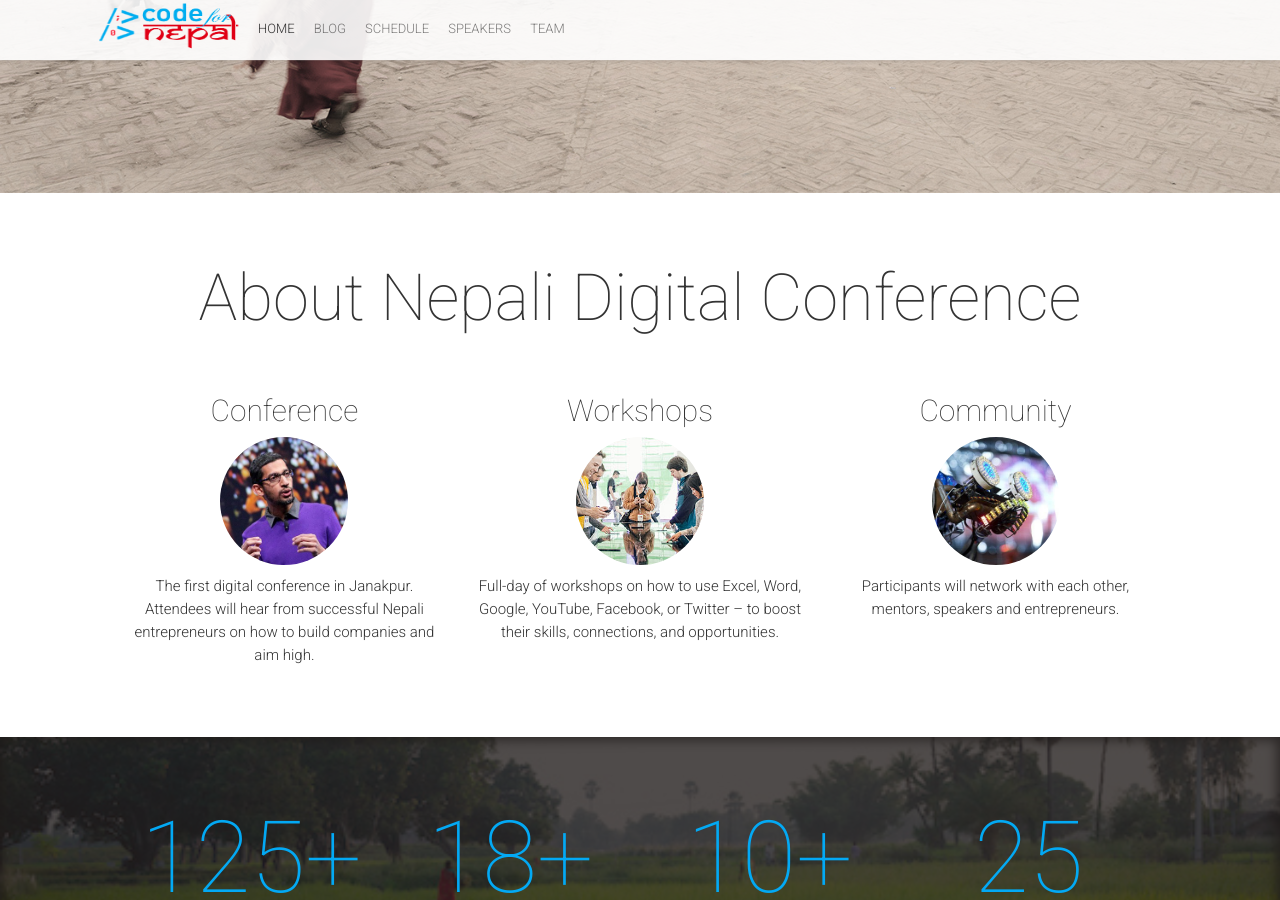
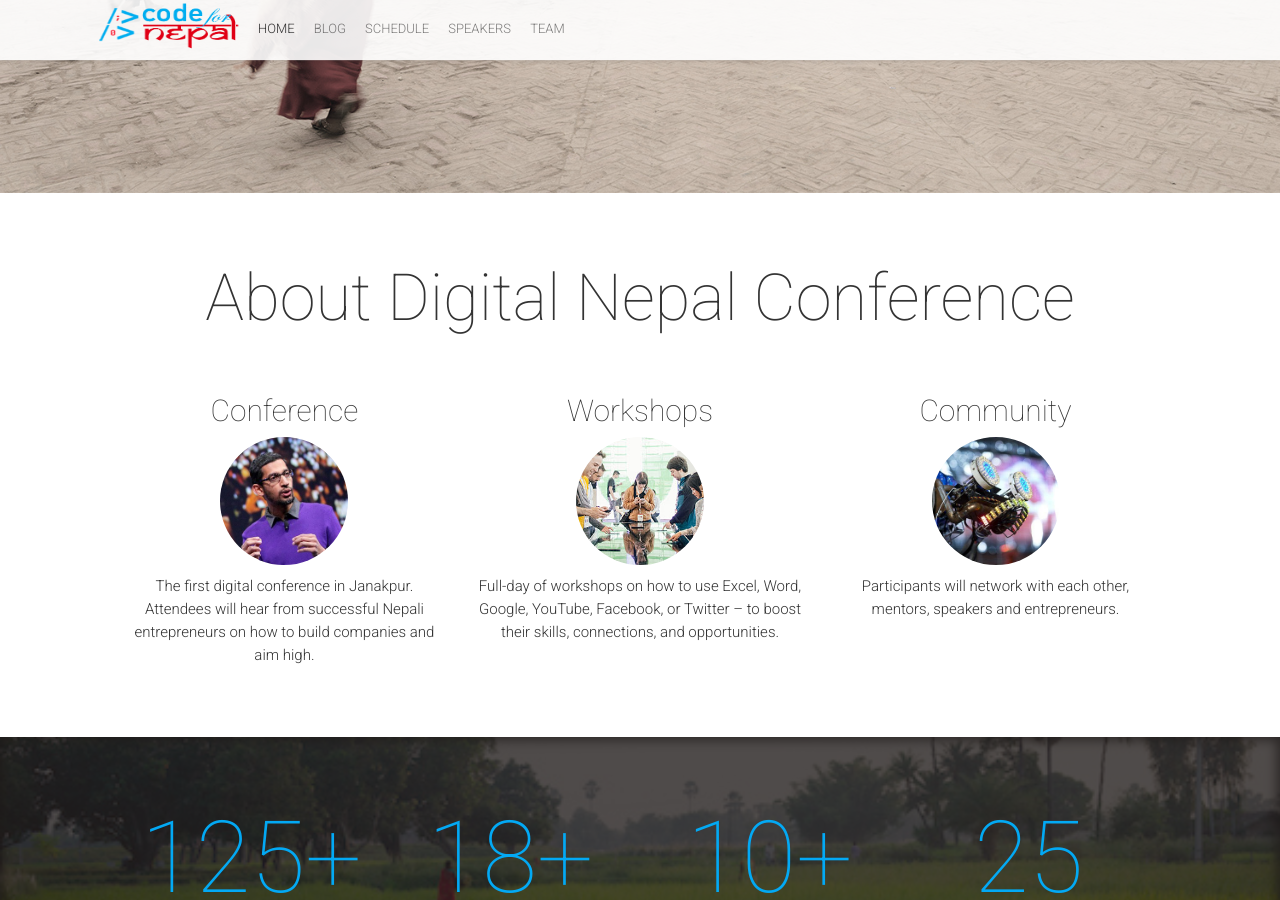
Before and after one commit to ravinepal/visitjanakpur, a Jekyll site: the page built from index.html, in a window 1280 px wide and 900 px high, scrolled down 707 px. Built offline with Jekyll 4.4.1, drawn with Linux system fonts in a browser that asks for light colours; nearby versions of some CDN libraries; comment, search, counter and statistics services are not loaded.

Commit message:
Update _config.yml

```diff
--- a/_config.yml
+++ b/_config.yml
@@ -63,7 +63,7 @@ heroButtons:
  - {link: "https://goo.gl/forms/IBeZvMpEO0ey56Vx2", text: "Tell us what you want to learn at the Conference"}
 
 # About Block
-aboutTitle: "About Nepali Digital Conference"
+aboutTitle: "About Digital Nepal Conference"
 aboutBlock:
  - {title: "Conference", image: "conference.jpg", text: "The first digital conference in Janakpur. Attendees will hear from successful Nepali entrepreneurs on how to build companies and aim high." }
  - {title: "Workshops", image: "workshop.jpg", text: "Full-day of workshops on how to use Excel, Word, Google, YouTube, Facebook, or Twitter – to boost their skills, connections, and opportunities." }
```
